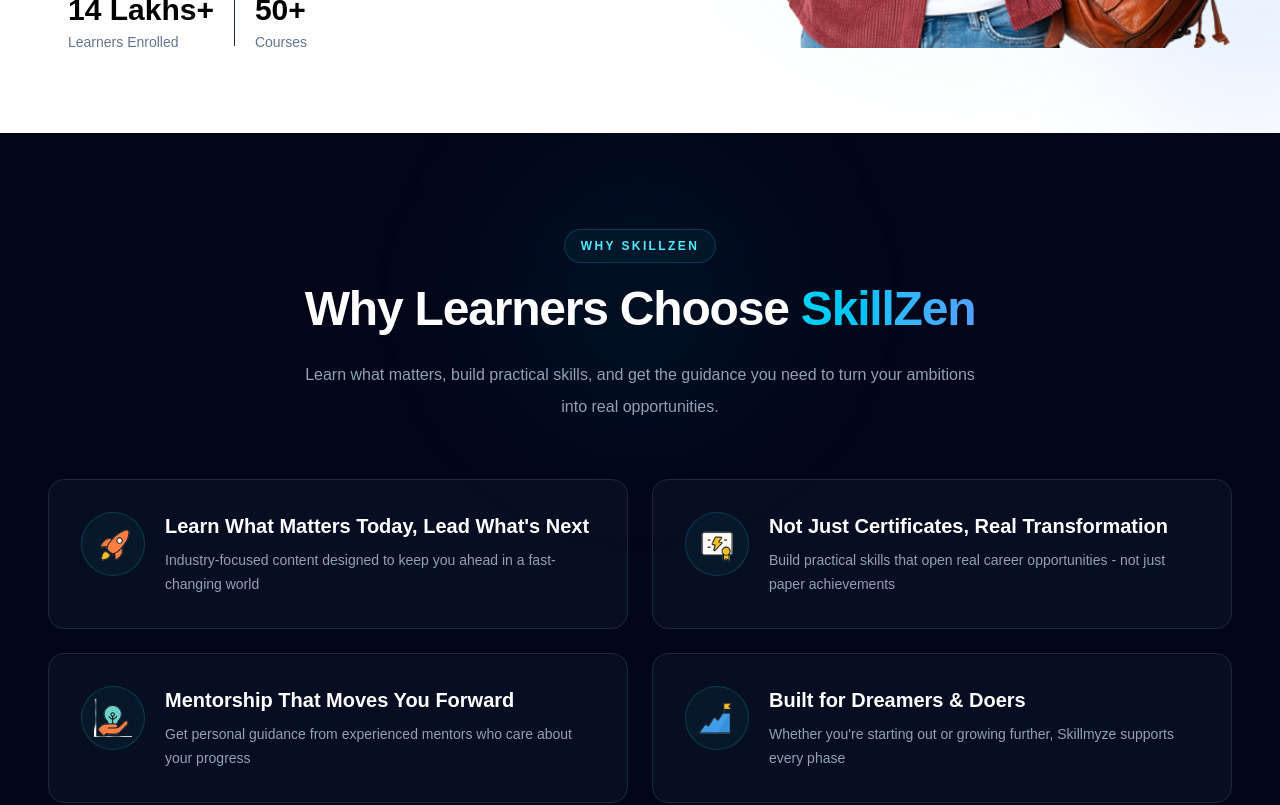
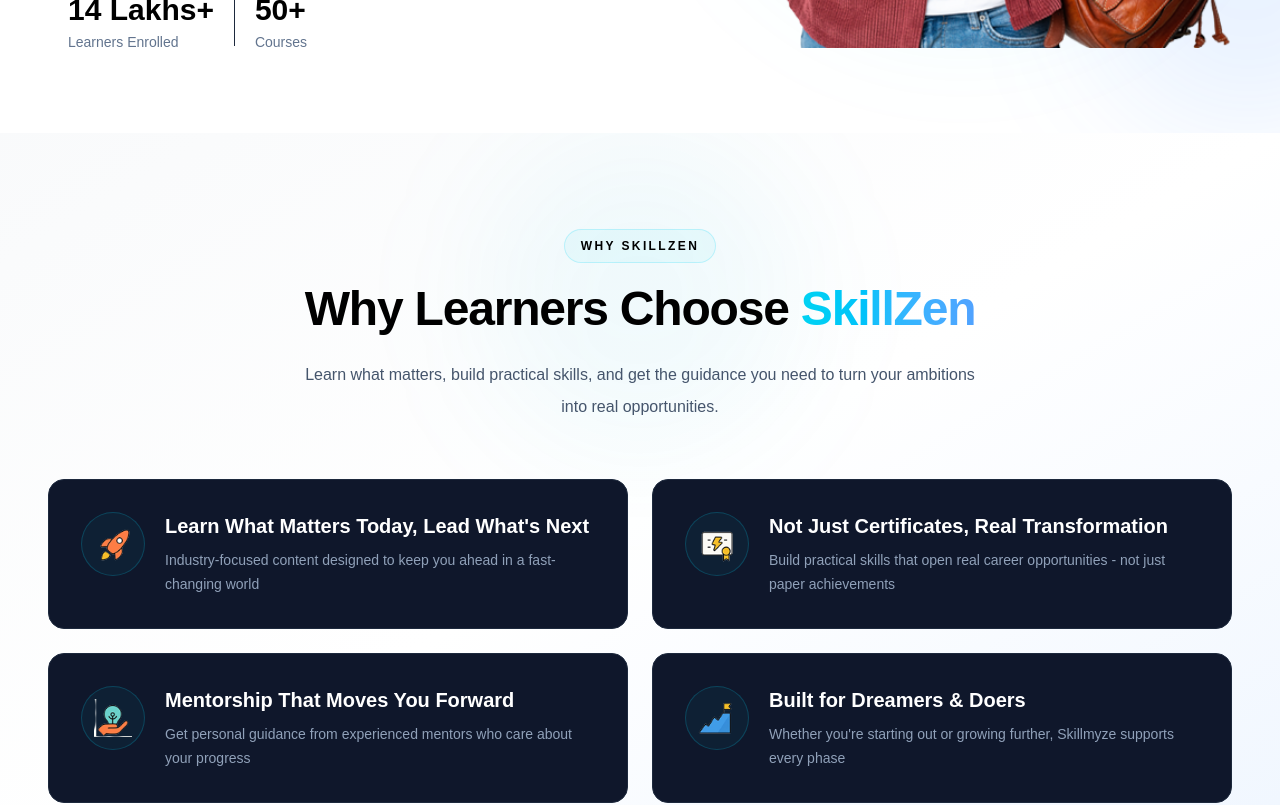
Before and after one commit to raushan-sinha/skillzen, a Next.js app: page / in a window 1280 px wide. Shown: the part 740-1545 px from the top of the page. Built offline with nearby package versions, Linux system fonts and the light colour scheme.

Commit message:
Updated new text color & bg-color

```diff
--- a/components/home/WhyChooseSection.tsx
+++ b/components/home/WhyChooseSection.tsx
@@ -3,25 +3,25 @@ import Image from "next/image";
 
 export default function WhyChooseSection() {
     return (
-        <section className="relative overflow-hidden bg-slate-950 px-5 py-16 sm:px-8 sm:py-20 lg:px-12 lg:py-24">
+        <section className="relative overflow-hidden bg-gradient-to-br from-gray-50 via-white to-blue-50 px-5 py-16 sm:px-8 sm:py-20 lg:px-12 lg:py-24">
             {/* Background Glow */}
             <div className="pointer-events-none absolute left-1/2 top-0 h-80 w-80 -translate-x-1/2 rounded-full bg-cyan-500/5 blur-3xl" />
 
             <div className="relative mx-auto max-w-7xl">
                 {/* Section Header */}
                 <div className="mx-auto max-w-3xl text-center">
-                    <span className="mb-4 inline-flex rounded-full border border-cyan-400/20 bg-cyan-400/5 px-4 py-2 text-xs font-semibold uppercase tracking-[0.2em] text-cyan-300">
+                    <span className="mb-4 inline-flex rounded-full border border-cyan-400/20 bg-cyan-400/5 px-4 py-2 text-xs font-semibold uppercase tracking-[0.2em] text-black">
                         Why SkillZen
                     </span>
 
-                    <h2 className="text-3xl font-extrabold leading-tight tracking-tight text-white sm:text-4xl lg:text-5xl">
+                    <h2 className="text-3xl font-extrabold leading-tight tracking-tight text-black sm:text-4xl lg:text-5xl">
                         Why Learners Choose{" "}
                         <span className="bg-gradient-to-r from-cyan-400 to-blue-400 bg-clip-text text-transparent">
                             SkillZen
                         </span>
                     </h2>
 
-                    <p className="mx-auto mt-5 max-w-2xl text-sm leading-7 text-slate-400 sm:text-base sm:leading-8">
+                    <p className="mx-auto mt-5 max-w-2xl text-sm leading-7 text-slate-600 sm:text-base sm:leading-8">
                         Learn what matters, build practical skills, and get the
                         guidance you need to turn your ambitions into real
                         opportunities.
@@ -32,7 +32,7 @@ export default function WhyChooseSection() {
                 <div className="mt-12 grid gap-5 sm:mt-14 sm:grid-cols-2 lg:gap-6">
                     {/* Card */}
                     {whyChooseData.map((item) => (
-                        <article key={item.id} className="group rounded-2xl border border-slate-800 bg-slate-900/50 p-6 transition-all duration-300 hover:-translate-y-1 hover:border-cyan-400/30 hover:bg-slate-900 sm:p-7 lg:p-8">
+                        <article key={item.id} className="group rounded-2xl border border-slate-800 bg-slate-900 p-6 transition-all duration-300 hover:-translate-y-1 hover:border-cyan-400 hover:bg-slate-900 sm:p-7 lg:p-8">
                             <div className="flex flex-col items-center text-center sm:flex-row sm:items-start sm:text-left">
                                 <div className="flex h-16 w-16 shrink-0 items-center justify-center rounded-full border border-cyan-400/20 bg-cyan-400/5 p-3 transition-all duration-300 group-hover:border-cyan-400/40 group-hover:bg-cyan-400/10">
                                     <Image
--- a/components/layout/Footer.tsx
+++ b/components/layout/Footer.tsx
@@ -2,7 +2,7 @@ import Link from "next/link";
 
 export default function Footer() {
     return (
-        <footer className="border-t border-slate-800 bg-slate-950 text-slate-300">
+        <footer className="border-t border-slate-800 bg-gray-950 text-slate-300">
             <div className="mx-auto max-w-7xl px-6 py-12 sm:px-8 lg:px-12">
                 <div className="grid grid-cols-1 gap-10 md:grid-cols-2 lg:grid-cols-4">
 
```
